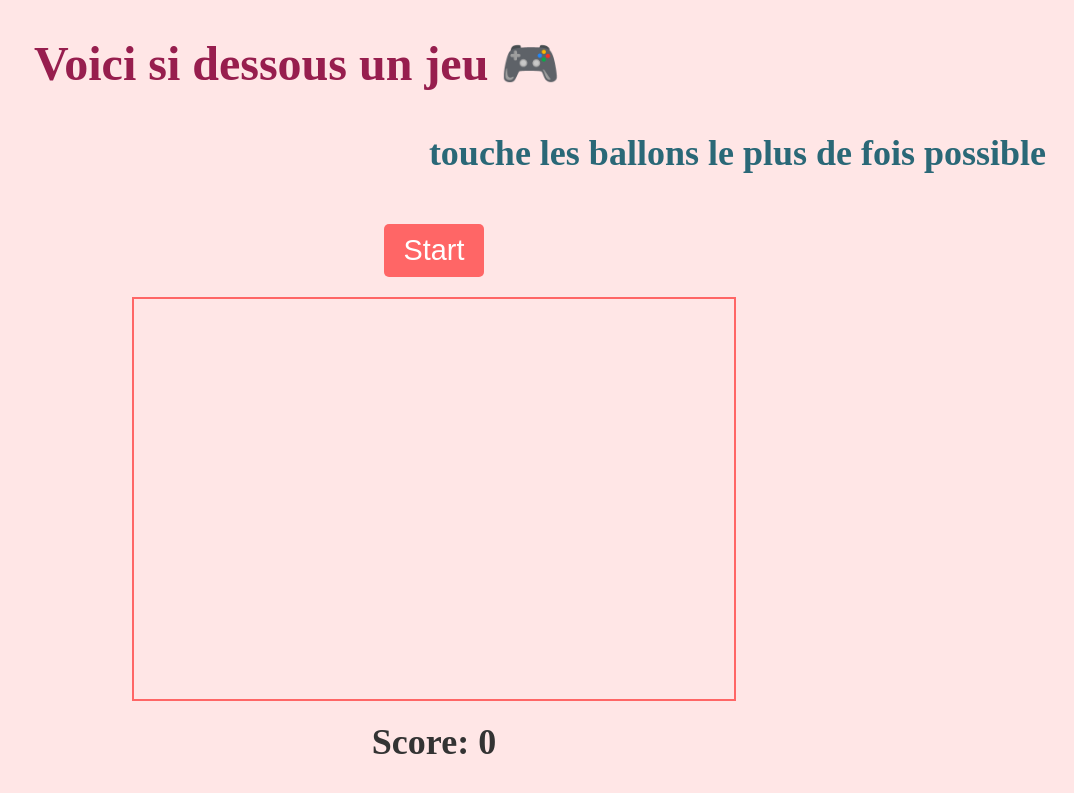
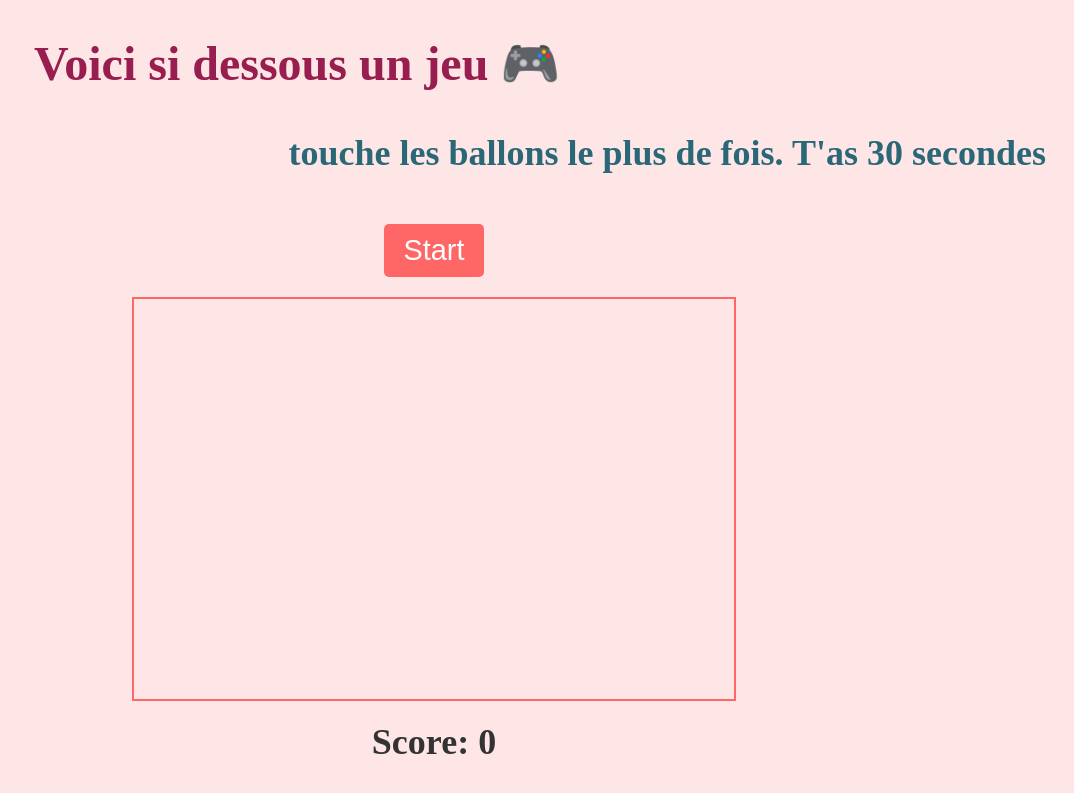
Before and after one commit to YanisLv/page, a plain HTML site: page index.html in a window 1280 px wide. Shown: the part 2198-2991 px from the top of the page, without its empty margins (206-1280 px from the left). Drawn offline with nearby package versions, Linux system fonts and the light colour scheme.

Commit message:
index.html

```diff
--- a/index.html
+++ b/index.html
@@ -204,7 +204,7 @@
     <!-- Contenu existant -->
 	<h2 align="left"> Voici si dessous un jeu 🎮 </h2>
 </div>
-	<p id="p2" align ="right"> touche les ballons le plus de fois possible <p>
+	<p id="p2" align ="right"> touche les ballons le plus de fois. T'as 30 secondes<p>
 
 
 <!-- Mini-jeu -->
```
